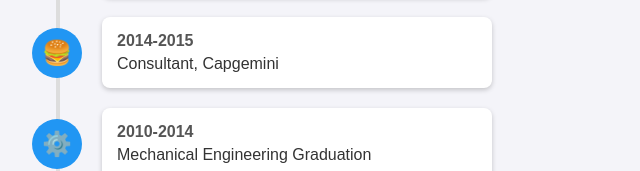
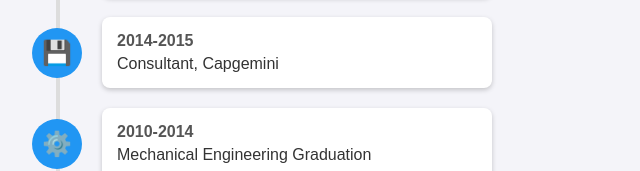
Before and after one commit to nithingm/nithingm.github.io, a plain HTML site: page index.html in a window 1280 px wide. Shown: the part 427-598 px from the top of the page, 208-848 px from the left. Drawn offline with Linux system fonts and the light colour scheme.

Commit message:
Corrected Mistakes in profile-3

```diff
--- a/index.html
+++ b/index.html
@@ -149,7 +149,7 @@
         </div>
 
         <div class="event">
-            <div class="icon" title="Consultant at Capgemini">🍔</div>
+            <div class="icon" title="Consultant at Capgemini">💾</div>
             <div class="content">
                 <div class="date">2014-2015</div>
                 <div class="title">Consultant, Capgemini</div>
```
